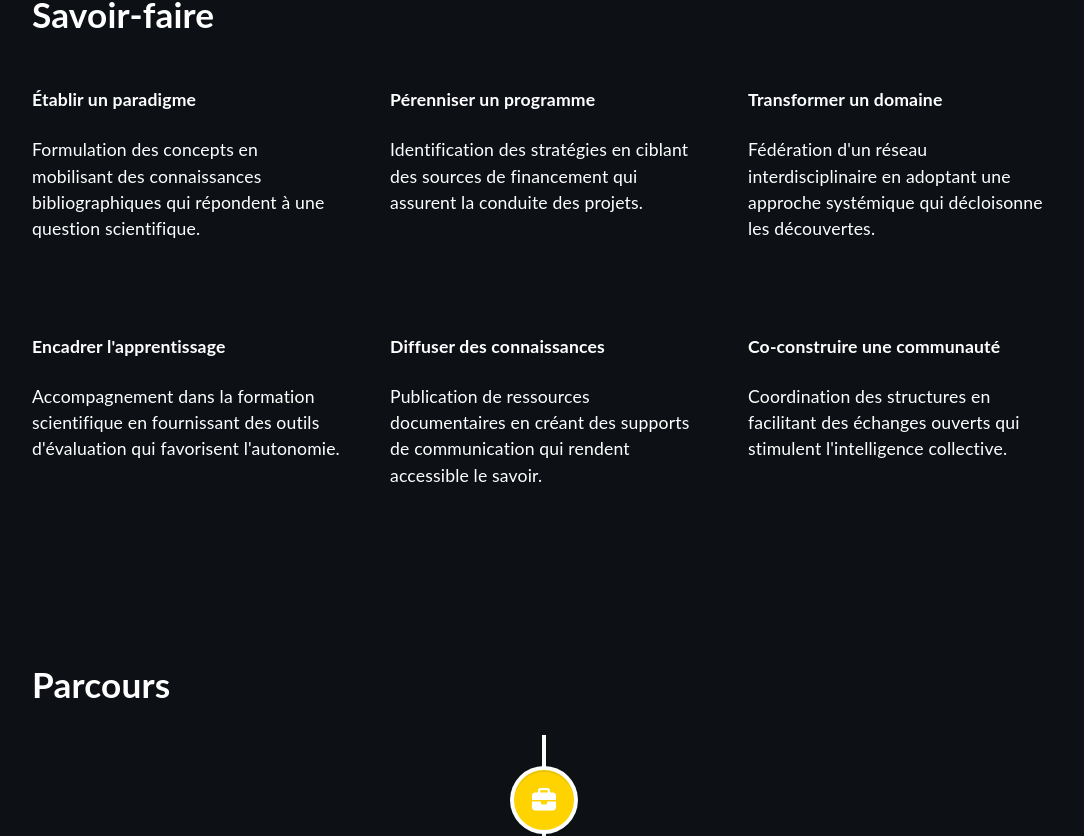
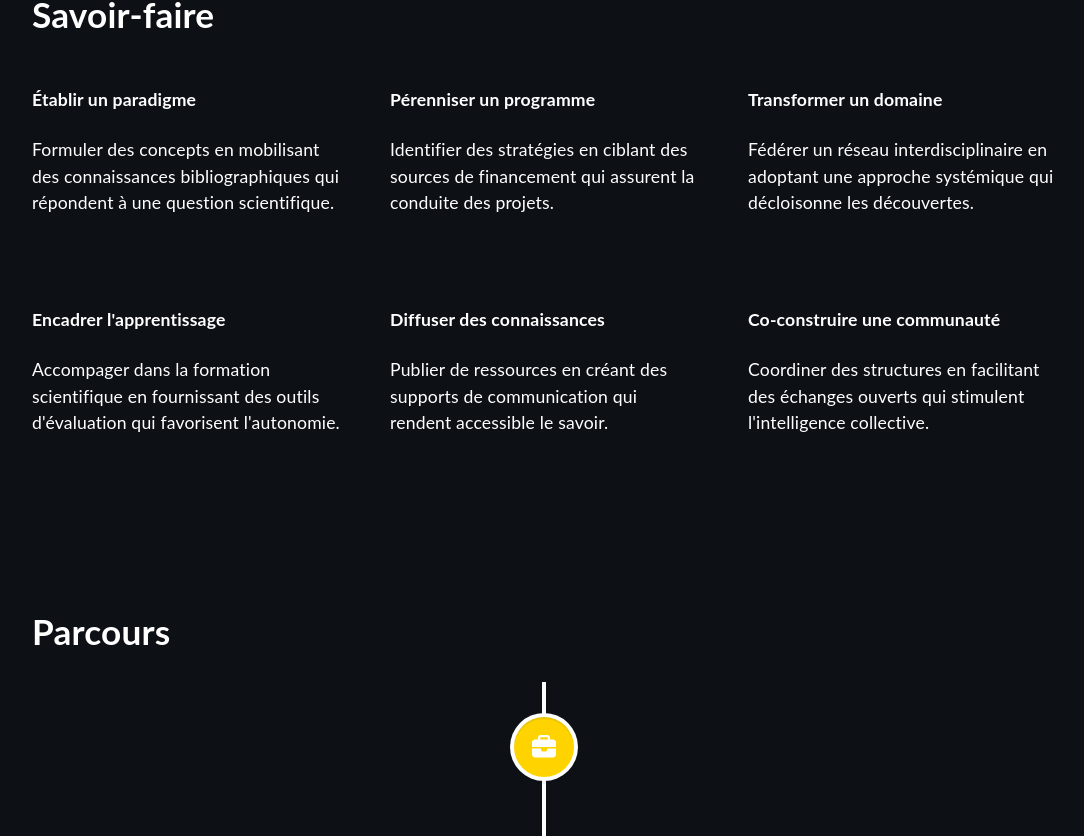
Before and after one commit to matthieukoroma/website, a React (Create React App) app: page / in a window 1280 px wide. Shown: the part 928-1764 px from the top of the page, without its empty margins (96-1180 px from the left). Built offline with nearby package versions, Linux system fonts and the light colour scheme.

Commit message:
last touches

```diff
--- a/src/components/Expertise.tsx
+++ b/src/components/Expertise.tsx
@@ -51,42 +51,42 @@ function Expertise() {
             <div className="skill">
                     <h4>Établir un paradigme</h4>
                     <p>
-                        Formulation des concepts en mobilisant des connaissances bibliographiques qui répondent à une question scientifique.
+                        Formuler des concepts en mobilisant des connaissances bibliographiques qui répondent à une question scientifique.
                     </p>
                 </div>
 
                 <div className="skill">
                     <h4>Pérenniser un programme</h4>
                     <p>
-                       Identification des stratégies en ciblant des sources de financement qui assurent la conduite des projets.
+                       Identifier des stratégies en ciblant des sources de financement qui assurent la conduite des projets.
                     </p>
                 </div>
 
                 <div className="skill">
                     <h4>Transformer un domaine</h4>
                     <p>
-                        Fédération d'un réseau interdisciplinaire en adoptant une approche systémique qui décloisonne les découvertes.
+                       Fédérer un réseau interdisciplinaire en adoptant une approche systémique qui décloisonne les découvertes.
                     </p>
                 </div>
 
              <div className="skill">
                     <h4>Encadrer l'apprentissage</h4>
                     <p>
-                       Accompagnement dans la formation scientifique en fournissant des outils d'évaluation qui favorisent l'autonomie.
+                       Accompager dans la formation scientifique en fournissant des outils d'évaluation qui favorisent l'autonomie.
                     </p>
                 </div>
 
                 <div className="skill">
                     <h4>Diffuser des connaissances</h4>
                     <p>
-                        Publication de ressources documentaires en créant des supports de communication qui rendent accessible le savoir.
+                        Publier de ressources en créant des supports de communication qui rendent accessible le savoir.
                     </p>
                 </div>
 
                 <div className="skill">
                     <h4>Co-construire une communauté</h4>
                     <p>
-                        Coordination des structures en facilitant des échanges ouverts qui stimulent l'intelligence collective.
+                        Coordiner des structures en facilitant des échanges ouverts qui stimulent l'intelligence collective.
                     </p>
                 </div>
 
--- a/src/components/Project.tsx
+++ b/src/components/Project.tsx
@@ -59,19 +59,19 @@ function Project(){
                 <p>Publication sur l'orientation de l'attention pendant le sommeil et sa relation avec les mouvements occulaires rapides.</p>
             </div>
             <div className="project">
+                <a href="https://www.aliusresearch.org/bulletin.html" target="_blank" rel="noreferrer"><img src={mock05} className="zoom" alt="thumbnail" width="100%"/></a>
+                <a href="https://www.aliusresearch.org/bulletin.html" target="_blank" rel="noreferrer"><h2>Bulletin annuel</h2></a>
+                <p>Co-édition des bulletins ALIUS et conduction d'une dizaine d'interviews de chercheur-se-s sur la conscience.</p>
+            </div>
+            <div className="project">
                 <a href="https://www.aliusresearch.org/bulletin.html" target="_blank" rel="noreferrer"><img src={mock09} className="zoom" alt="thumbnail" width="100%"/></a>
                 <a href="https://www.aliusresearch.org/bulletin.html" target="_blank" rel="noreferrer"><h2>Séminaire de recherche</h2></a>
                 <p>Organisation d'un séminaire de recherche ALIUS sur les états altérés de conscience.</p>
             </div>
             <div className="project">
-                <a href="https://www.aliusresearch.org/bulletin.html" target="_blank" rel="noreferrer"><img src={mock05} className="zoom" alt="thumbnail" width="100%"/></a>
-                <a href="https://www.aliusresearch.org/bulletin.html" target="_blank" rel="noreferrer"><h2>Bulletin annuel</h2></a>
-                <p>Co-édition des bulletins ALIUS et conduction d'une dizaine d'interviews de chercheur-se-s sur la conscience.</p>
-            </div>
-            <div className="project">
                 <a href="https://psl.eu" target="_blank" rel="noreferrer"><img src={mock10} className="zoom" alt="thumbnail" width="100%"/></a>
-                <a href="https://psl.eu" target="_blank" rel="noreferrer"><h2>Chargé d'enseignement</h2></a>
-                <p>Travaux Dirigés Niveau Master - Ingénierie Cognitive et niveau Licence - Introduction aux sciences cognitives à l'Université Paris Science Lettres.</p>
+                <a href="https://psl.eu" target="_blank" rel="noreferrer"><h2>Travaux Dirigés</h2></a>
+                <p>Chargé d'enseignement niveau Master et Licence en Sciences Cognitives à l'Université Paris Science Lettres.</p>
             </div>
             <div className="project">
                 <a href="https://www.columbia.edu" target="_blank" rel="noreferrer"><img src={mock11} className="zoom" alt="thumbnail" width="100%"/></a>
```
Also changed, not shown: src/assets/images/mock11.png, 1 other file (tests, documents, lock files or other folders).
